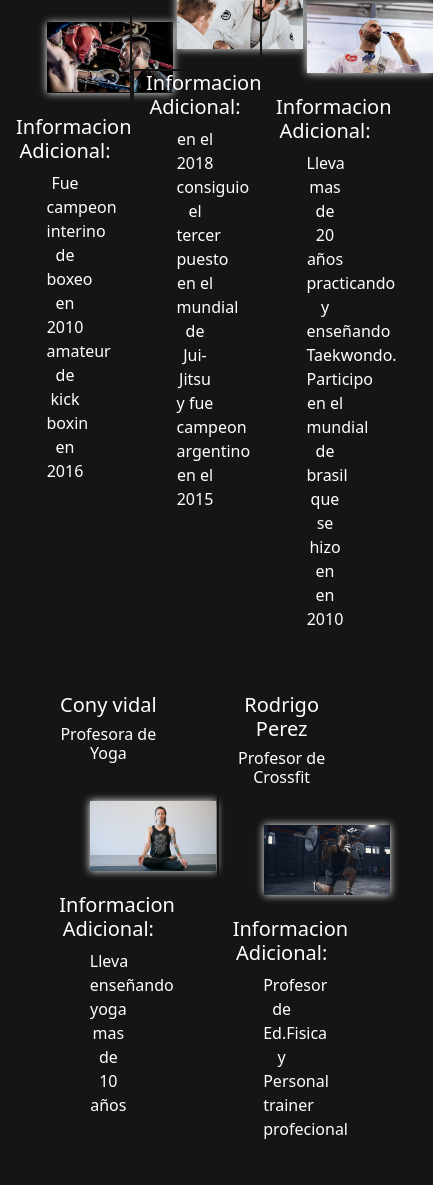
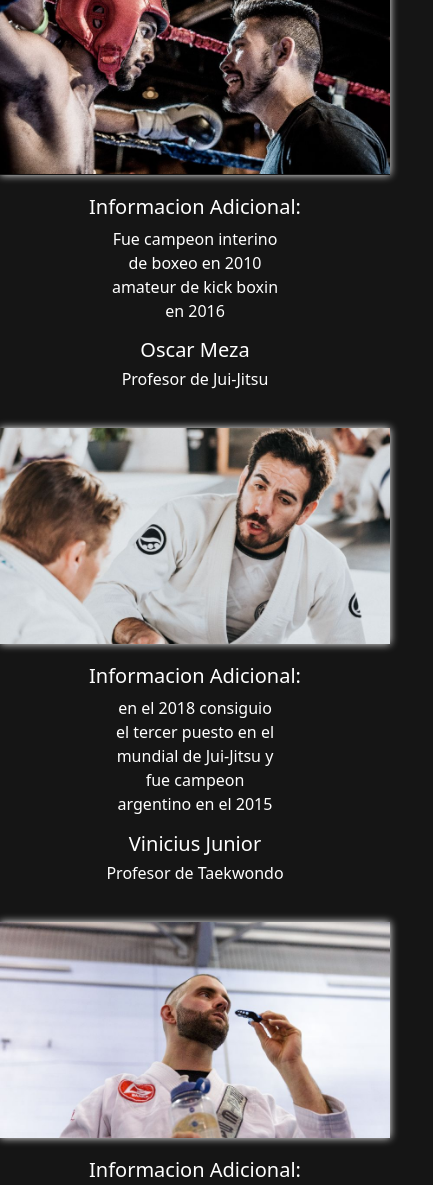
Before and after one commit to BrunoChaZa/Proyecto-final, a plain HTML site: page pages/Nosotros.html in a window 390 px wide. Shown: the part 453-1638 px from the top of the page, 433 px wide, since content can reach past the window. Drawn offline with nearby package versions, Linux system fonts and the light colour scheme.

Commit message:
termino el responsive

```diff
--- a/asset/css/style.css
+++ b/asset/css/style.css
@@ -74,7 +74,7 @@
     padding: 30px;
     color: #FFFFFF;
     background-color: #494848;
-    margin-top: 450px;
+    margin-top: 200px;
 }
 .pieDePagina a{
     text-decoration: none;
@@ -117,9 +117,9 @@
     color: white;
 }
 .cajaProf div{
-    border: #151515 2px solid;
     padding: 0;
     margin: 0;
+    text-align: center;
 }
 .cajaProf div div{
     margin-top: 20px;
@@ -127,7 +127,6 @@
 }
 .cajaProf img{
     width: 450px;
-    margin-left: 45px;
     box-shadow: 0 0 8px #fafafa;
     margin-top: 30px;
 }
--- a/pages/Nosotros.html
+++ b/pages/Nosotros.html
@@ -30,8 +30,8 @@
             <p class="text-center">Contamos con profecionales que brindaran todos sus conocimientos a los alumnos</p>
         </div>
 
-        <div class="row cajaProf justify-content-between ">
-            <div data-aos="zoom-in" class="col-4">
+        <div class="row cajaProf justify-content-evenly">
+            <div data-aos="zoom-in" class="col-12 col-sm-12 col-md-6 col-lg-4">
                 <h5 class="text-center">Joaquin Mendez</h5>
                 <h6 class="text-center">Profesor de Boxeo y Kickboxing</h6>
                 <img class="img-fluid" src="../asset/img/profbox.jpg" alt="">
@@ -40,7 +40,7 @@
                     <p class="text-center col-6">Fue campeon interino de boxeo en 2010 amateur de kick boxin en 2016</p>
                 </div>
             </div>
-            <div data-aos="zoom-in" class="col-4">
+            <div data-aos="zoom-in" class="col-12 col-sm-12 col-md-6 col-lg-4">
                 <h5 class="text-center">Oscar Meza</h5>
                 <h6 class="text-center">Profesor de Jui-Jitsu</h6>
                 <img class="img-fluid" src="../asset/img/profjui.jpg" alt="">
@@ -49,7 +49,7 @@
                     <p class="text-center col-6">en el 2018 consiguio el tercer puesto en el mundial de Jui-Jitsu y fue campeon argentino en el 2015</p>
                 </div>
             </div>
-            <div data-aos="zoom-in" class="col-4">
+            <div data-aos="zoom-in" class="col-12 col-sm-12 col-md-6 col-lg-4 " >
                 <h5 class="text-center">Vinicius Junior</h5>
                 <h6 class="text-center">Profesor de Taekwondo</h6>
                 <img class="img-fluid" src="../asset/img/proftaek.jpg" alt="">
@@ -57,10 +57,10 @@
                     <h5 class="text-center">Informacion Adicional:</h5>
                     <p class="text-center col-6">Lleva mas de 20 años practicando y enseñando Taekwondo. Participo en el mundial de brasil que se hizo en en 2010</p>
                 </div>
-            </div>
+        </div>
         </div>
         <div class="row justify-content-evenly cajaProf ">
-            <div data-aos="zoom-in" class="col-4">
+            <div data-aos="zoom-in" class="col-12 col-sm-12 col-md-6 col-lg-4">
                 <h5 class="text-center">Cony vidal</h5>
                 <h6 class="text-center">Profesora de Yoga</h6>
                 <img class="img-fluid" src="../asset/img/profyo.jpg" alt="">
@@ -69,7 +69,7 @@
                     <p class="text-center col-6">Lleva enseñando yoga mas de 10 años</p>
                 </div>
             </div>
-            <div data-aos="zoom-in" class="col-4">
+            <div data-aos="zoom-in" class="col-12 col-sm-12 col-md-6 col-lg-4">
                 <h5 class="text-center">Rodrigo Perez</h5>
                 <h6 class="text-center">Profesor de Crossfit</h6>
                 <img class="img-fluid" src="../asset/img/profcro.jpg" alt="">
```
Also changed, not shown: pages/ubicacion.html (+3 -22 lines).
